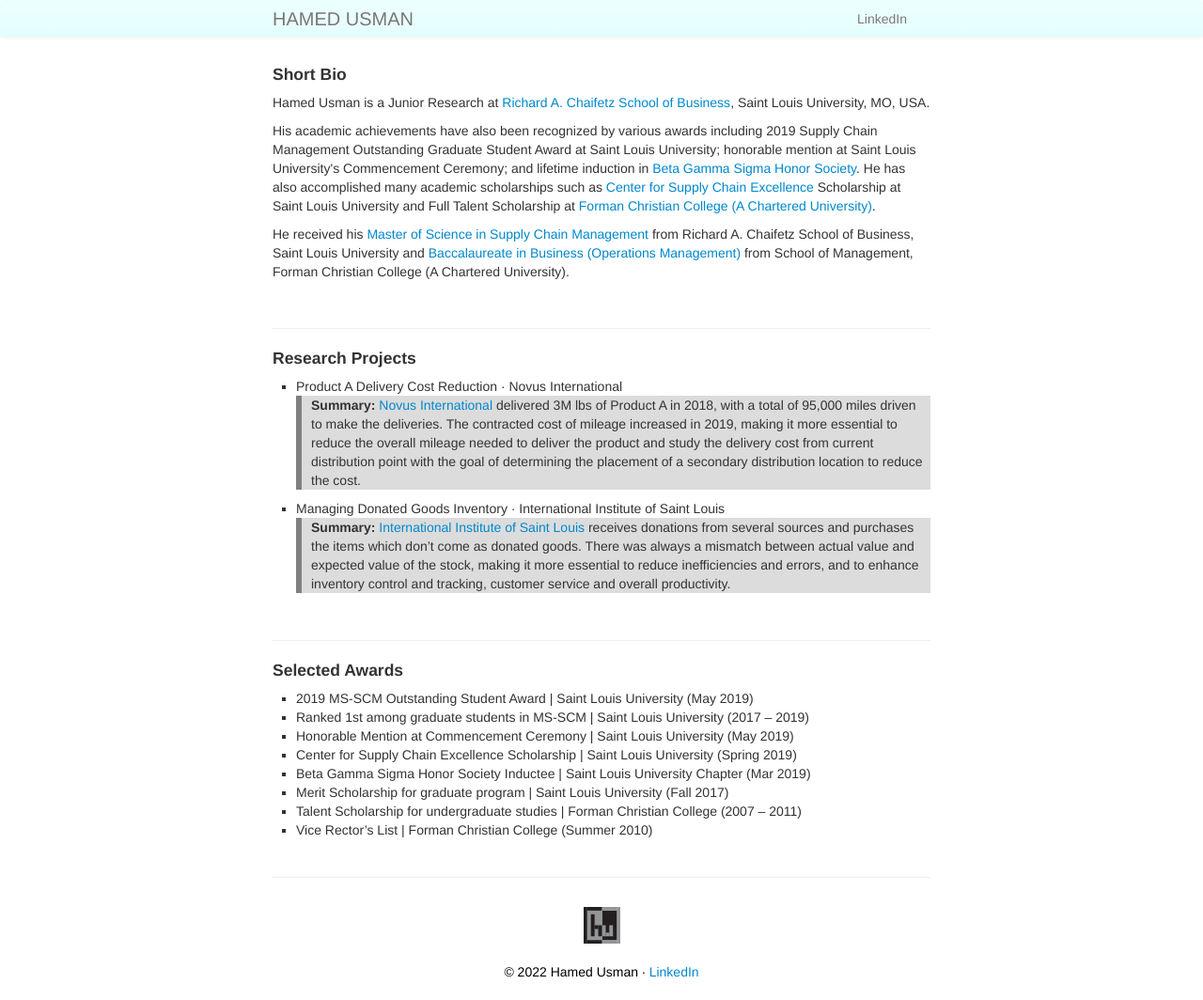
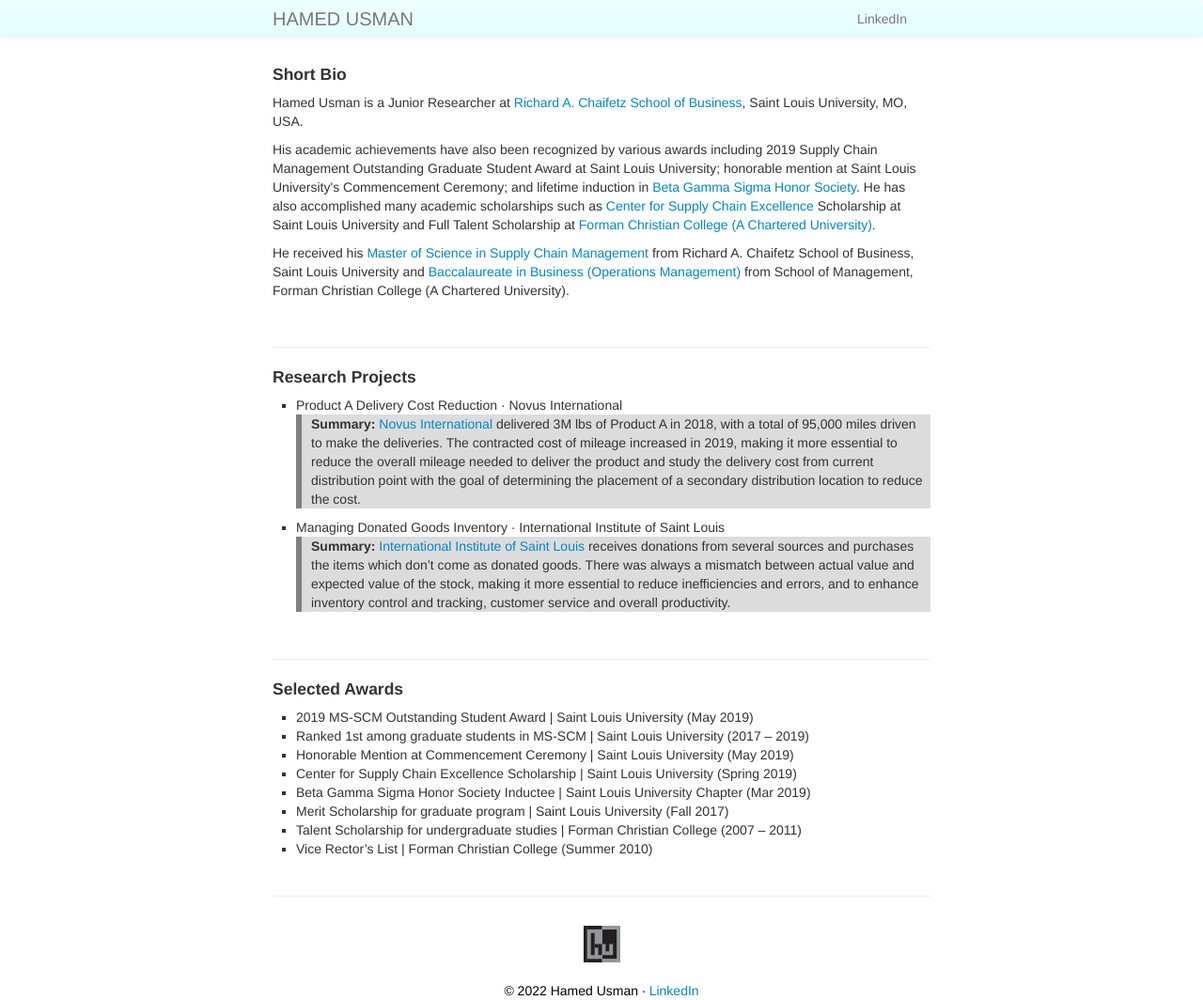
Before and after one commit to hamedusman/hamedusman.github.io, a Jekyll site: the page built from index.md, in a window 1280 px wide. Shown: the whole page at 94% size. Built offline with Jekyll 4.4.1, drawn with Linux system fonts in a browser that asks for light colours.

Commit message:
Update index.md

```diff
--- a/index.md
+++ b/index.md
@@ -5,7 +5,7 @@
 keywords: hanedusman, hamed usman, hamed, usman, operations management, supply chain management, logistics
 ---
 <h4>Short Bio</h4>
-<p>Hamed Usman is a Junior Research at <a href="https://www.slu.edu/business">Richard A. Chaifetz School of Business</a>, Saint Louis University, MO, USA.</p>
+<p>Hamed Usman is a Junior Researcher at <a href="https://www.slu.edu/business">Richard A. Chaifetz School of Business</a>, Saint Louis University, MO, USA.</p>
 <p>His academic achievements have also been recognized by various awards including 2019 Supply Chain Management Outstanding Graduate Student Award at Saint Louis University; honorable mention at Saint Louis University's Commencement Ceremony; and lifetime induction in <a href="https://www.betagammasigma.org">Beta Gamma Sigma Honor Society</a>. He has also accomplished many academic scholarships such as <a href="https://www.slu.edu/business/centers/supply-chain-excellence/index.php">Center for Supply Chain Excellence</a> Scholarship at Saint Louis University and Full Talent Scholarship at <a href="https://www.fccollege.edu.pk">Forman Christian College (A Chartered University)</a>.</p>
 <p>He received his <a href="https://www.slu.edu/business/graduate/supply-chain-management">Master of Science in Supply Chain Management</a> from Richard A. Chaifetz School of Business, Saint Louis University and <a href="https://www.fccollege.edu.pk/baccalaureate-in-business/">Baccalaureate in Business (Operations Management)</a> from School of Management, Forman Christian College (A Chartered University).</p>
 
```
